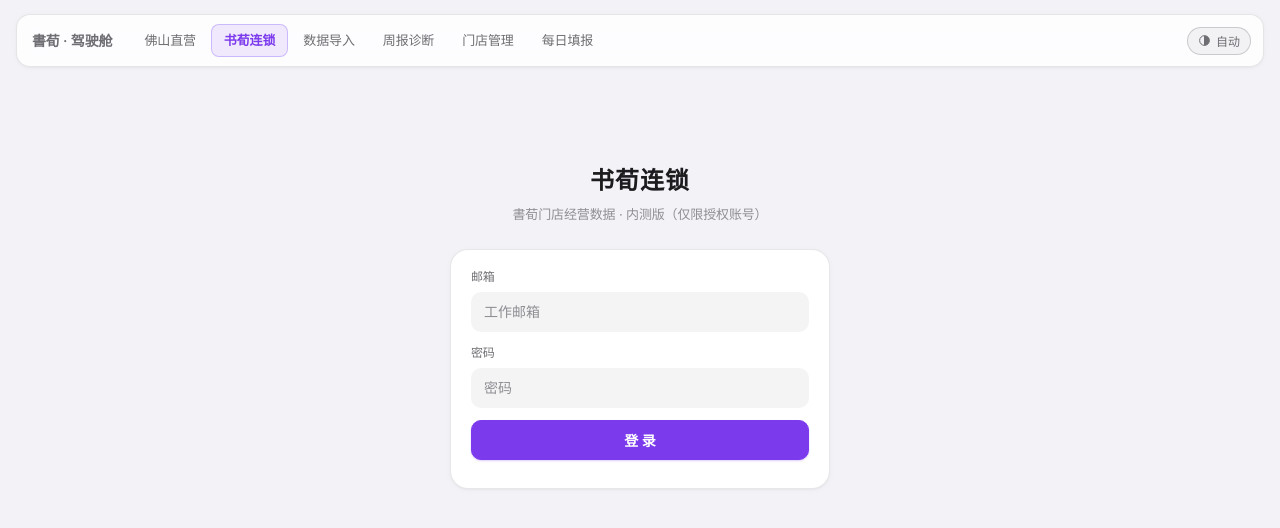
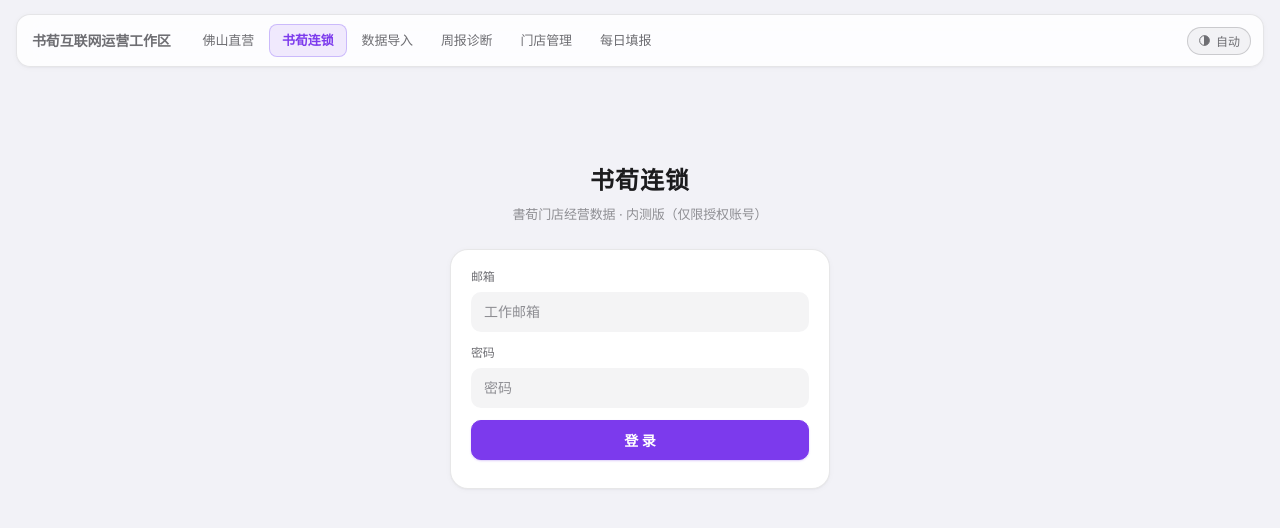
Before and after one commit to cowcome/shuxun-ops, a plain HTML site: page chain.html in a window 1280 px wide. Drawn offline with Linux system fonts and the light colour scheme.

Commit message:
deploy: chain.html

```diff
--- a/chain.html
+++ b/chain.html
@@ -204,7 +204,7 @@
 <body class="sx-legacy">
 <!-- ===== 统一导航壳（2026-09-22 逻辑批）：驾驶舱=家；导航全员可见，非主账号仅开放佛山直营点击 ===== -->
 <nav class="sx-nav" id="sxNav">
-  <a class="sx-brand" href="cockpit.html">書荀 · 驾驶舱</a>
+  <a class="sx-brand" href="cockpit.html">书荀互联网运营工作区</a>
   <div class="sx-links">
     <a href="ops.html">佛山直营</a>
     <a href="chain.html">书荀连锁</a>
```
